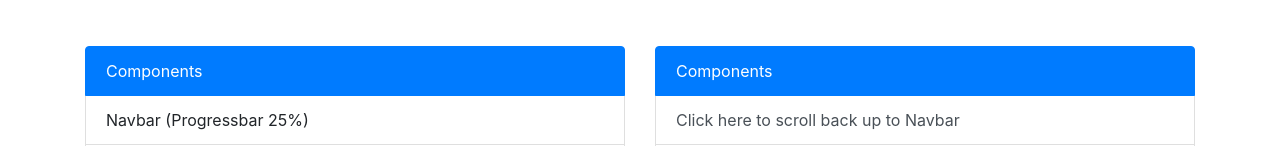
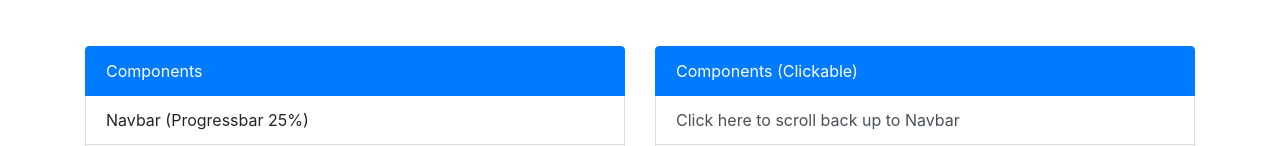
Before and after one commit to ch0wdhury/BC_components_pt2, a plain HTML site: page index.html in a window 1280 px wide. Shown: the part 731-877 px from the top of the page. Drawn offline with Linux system fonts and the light colour scheme; a script that the page names is missing.

Commit message:
Update index.html

```diff
--- a/index.html
+++ b/index.html
@@ -106,7 +106,7 @@
 			<div class="col-md-6">
 				<div class="list-group">
 				  <a href="#" class="list-group-item list-group-item-action active">
-				    Components
+				    Components (Clickable)
 				  </a>
 				  <a href="#navbarSupportedContent" id="nav-click" class="list-group-item list-group-item-action">Click here to scroll back up to Navbar</a>
 				  <a href="#car_ind" id="carousel-click" class="list-group-item list-group-item-action">Click here to jump to the Carousel</a>
```
